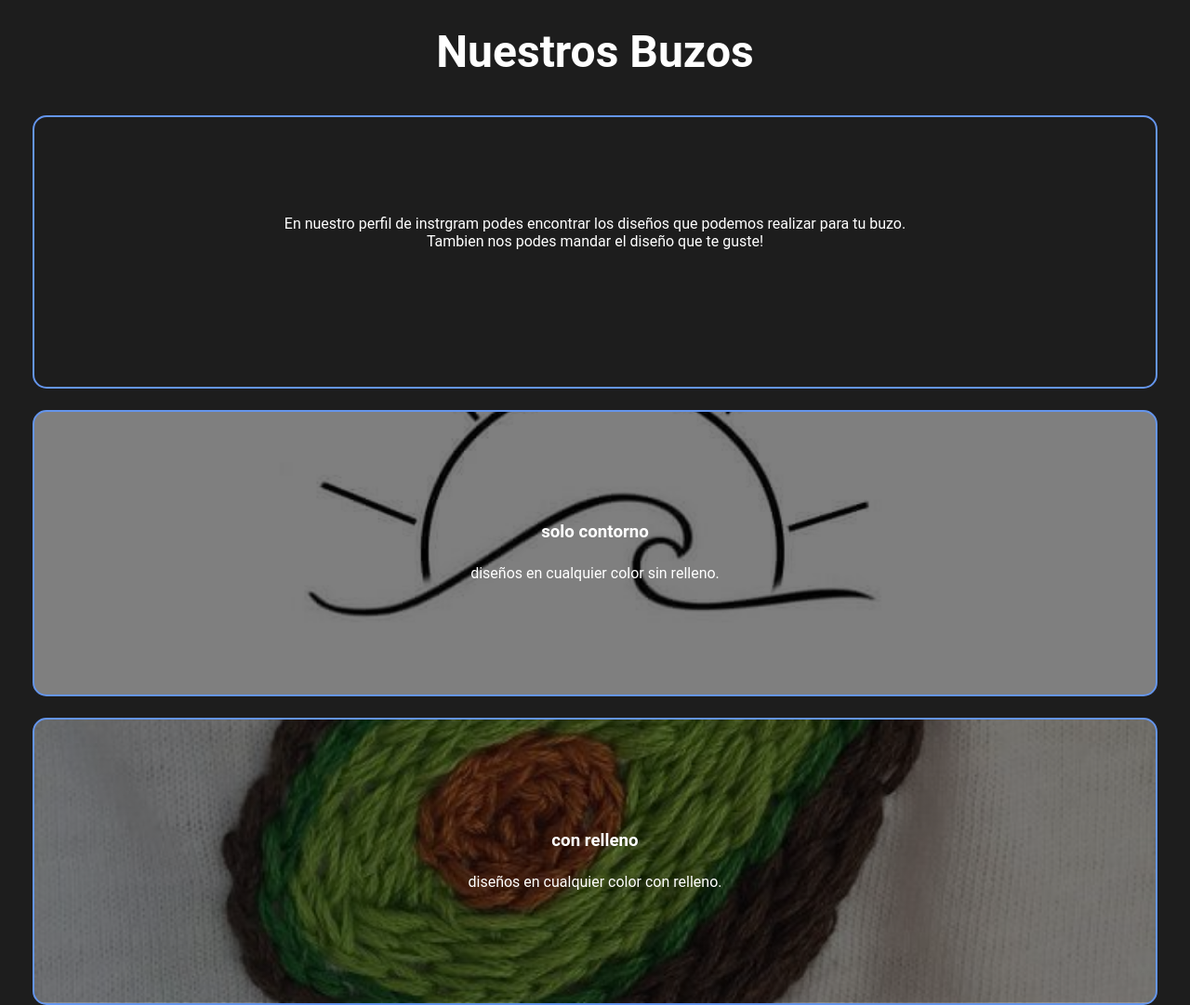
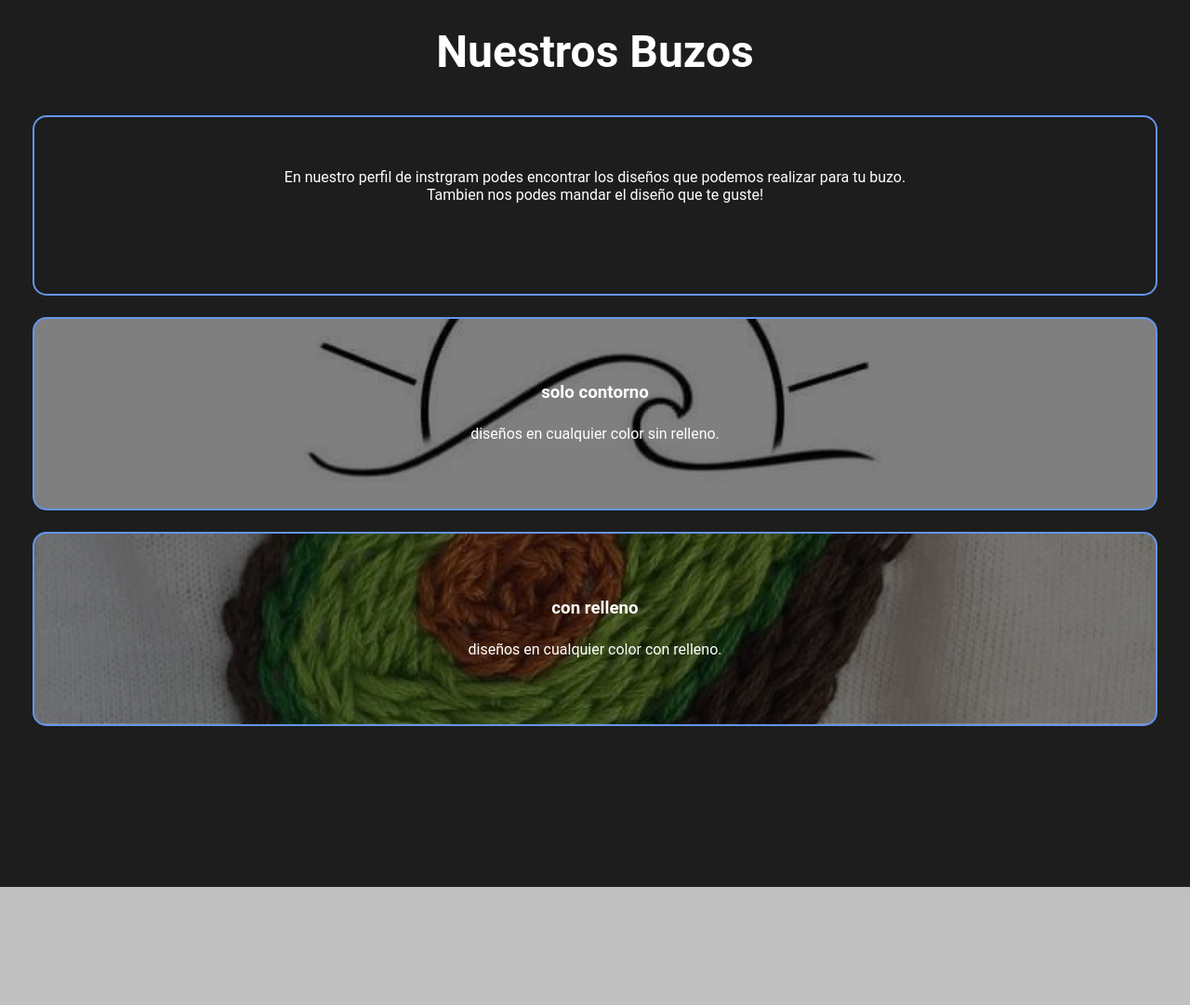
Before and after one commit to H-Y-C1/Hycean, a plain HTML site: page index.html in a window 1280 px wide. Shown: the part 2000-3081 px from the top of the page at 93% size. Drawn offline with Linux system fonts and the light colour scheme.

Commit message:
Update index.css

```diff
--- a/index.css
+++ b/index.css
@@ -141,7 +141,7 @@ header .container{
     #Nuestros-Buzos .carta{
         background-position: center center;
         background-size: cover;
-        padding: 100px 50px;
+        padding: 50px 50px;
         margin: 23px;
         border-radius: 15px;
         border: 2px solid cornflowerblue;
```
